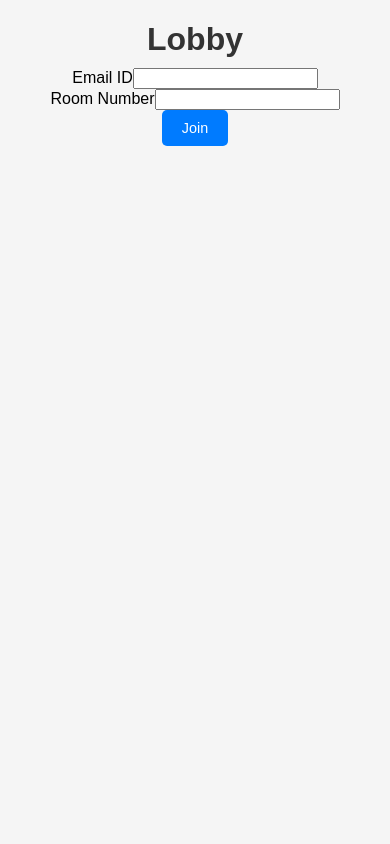
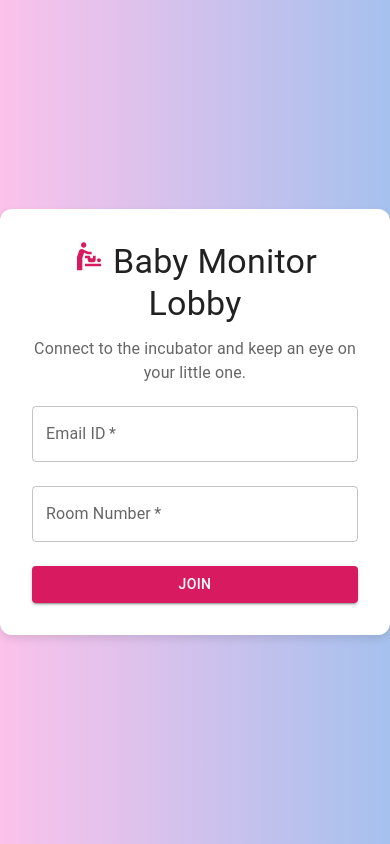
Before and after one commit to lakshmanmulchandani/vpaas_frontend, a React (Create React App) app: page / in a window 390 px wide. Built offline with nearby package versions, Linux system fonts and the light colour scheme; no server answers.

Commit message:
improved ui

```diff
--- a/src/screens/Lobby.jsx
+++ b/src/screens/Lobby.jsx
@@ -1,6 +1,8 @@
 import React, { useState, useCallback, useEffect } from "react";
 import { useNavigate } from "react-router-dom";
 import { useSocket } from "../context/SocketProvider";
+import { Card, TextField, Button, Typography } from "@mui/material";
+import { BabyChangingStation } from "@mui/icons-material";
 
 const LobbyScreen = () => {
   const [email, setEmail] = useState("");
@@ -19,7 +21,7 @@ const LobbyScreen = () => {
 
   const handleJoinRoom = useCallback(
     (data) => {
-      const { email, room } = data;
+      const { room } = data;
       navigate(`/room/${room}`);
     },
     [navigate]
@@ -33,27 +35,48 @@ const LobbyScreen = () => {
   }, [socket, handleJoinRoom]);
 
   return (
-    <div>
-      <h1>Lobby</h1>
+    <div style={{
+      display: 'flex',
+      justifyContent: 'center',
+      alignItems: 'center',
+      minHeight: '100vh',
+      background: 'linear-gradient(to right, #fbc2eb, #a6c1ee)',
+      fontFamily: 'Comfortaa, cursive'
+    }}>
+      <Card style={{ padding: '2rem', maxWidth: '400px', width: '100%', borderRadius: '12px', boxShadow: '0 4px 8px rgba(0, 0, 0, 0.1)' }}>
+        <Typography variant="h4" component="h1" align="center" gutterBottom>
+          <BabyChangingStation style={{ fontSize: '2rem', color: '#d81b60', marginRight: '8px' }} />
+          Baby Monitor Lobby
+        </Typography>
+        <Typography variant="body1" color="textSecondary" align="center" gutterBottom>
+          Connect to the incubator and keep an eye on your little one.
+        </Typography>
         <form onSubmit={handleSubmitForm}>
-        <label htmlFor="email">Email ID</label>
-        <input
+          <TextField
             type="email"
-          id="email"
+            label="Email ID"
+            variant="outlined"
+            fullWidth
+            required
             value={email}
             onChange={(e) => setEmail(e.target.value)}
+            margin="normal"
           />
-        <br />
-        <label htmlFor="room">Room Number</label>
-        <input
+          <TextField
             type="text"
-          id="room"
+            label="Room Number"
+            variant="outlined"
+            fullWidth
+            required
             value={room}
             onChange={(e) => setRoom(e.target.value)}
+            margin="normal"
           />
-        <br />
-        <button>Join</button>
+          <Button type="submit" variant="contained" fullWidth style={{ backgroundColor: '#d81b60', color: '#fff', marginTop: '1rem' }}>
+            Join
+          </Button>
         </form>
+      </Card>
     </div>
   );
 };
--- a/src/screens/Room.css
+++ b/src/screens/Room.css
@@ -1,77 +1,74 @@
 body {
-    font-family: Arial, sans-serif;
+    font-family: 'Comfortaa', cursive;
+    background: linear-gradient(to right, #fbc2eb, #a6c1ee);
+    display: flex;
+    justify-content: center;
+    align-items: center;
+    min-height: 100vh;
     margin: 0;
-    padding: 0;
-    box-sizing: border-box;
-    background-color: #f5f5f5;
 }
 
-  .container {
-    max-width: 1200px;
-    margin: 0 auto;
-    padding: 20px;
+.room-container {
+    background-color: #fff;
+    border-radius: 10px;
+    box-shadow: 0 4px 8px rgba(0, 0, 0, 0.1);
+    padding: 2rem;
+    max-width: 600px;
+    width: 100%;
     text-align: center;
 }
 
-  h1, h4 {
+.room-title {
+    font-size: 2rem;
+    font-weight: bold;
     color: #333;
+    margin-bottom: 1rem;
 }
 
-  h1 {
-    font-size: 2.5rem;
-    margin-bottom: 10px;
+.room-status {
+    font-size: 1.2rem;
+    color: #666;
+    margin-bottom: 1.5rem;
 }
 
-  h4 {
-    font-size: 1.2rem;
-    margin-bottom: 20px;
+.room-button {
+    background-color: #f06292;
+    color: white;
+    font-weight: bold;
+    border: none;
+    border-radius: 8px;
+    padding: 10px 20px;
+    cursor: pointer;
+    transition: background-color 0.3s;
 }
 
-  button {
-    padding: 10px 20px;
-    font-size: 1rem;
-    color: #fff;
-    background-color: #007BFF;
-    border: none;
-    border-radius: 5px;
-    cursor: pointer;
-    transition: background-color 0.3s ease;
+.room-button:hover {
+    background-color: #ec407a;
 }
 
-  button:hover {
-    background-color: #0056b3;
+.video-section {
+    display: grid;
+    grid-template-columns: 1fr 1fr;
+    gap: 1rem;
+    margin-top: 1.5rem;
 }
 
-  .stream-container {
+.video-container {
+    background-color: #f5f5f5;
+    border-radius: 8px;
+    padding: 1rem;
     display: flex;
     flex-direction: column;
     align-items: center;
-    gap: 20px;
-    margin-top: 20px;
+    justify-content: center;
 }
 
-  .video-wrapper {
-    width: 100%;
-    max-width: 800px;
-    border: 2px solid #ddd;
-    border-radius: 10px;
-    overflow: hidden;
-    box-shadow: 0 2px 4px rgba(0, 0, 0, 0.1);
+.video-container h2 {
+    color: #666;
+    margin-bottom: 0.5rem;
 }
 
-  .react-player {
-    width: 100% !important;
-    height: auto !important;
+video {
+    width: 100%;
+    border-radius: 8px;
 }
-
-  @media (max-width: 768px) {
-    h1 {
-      font-size: 2rem;
-    }
-    h4 {
-      font-size: 1rem;
-    }
-    button {
-      font-size: 0.9rem;
-    }
-  }
```
Lines whose indentation alone changed are shown as unchanged.
